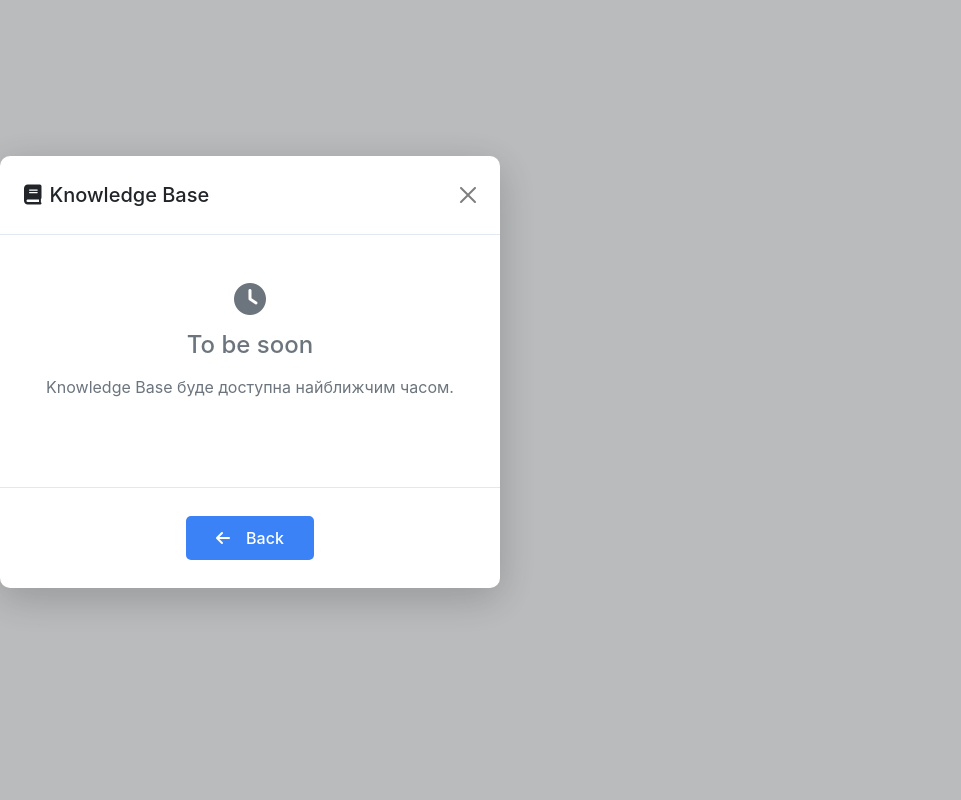
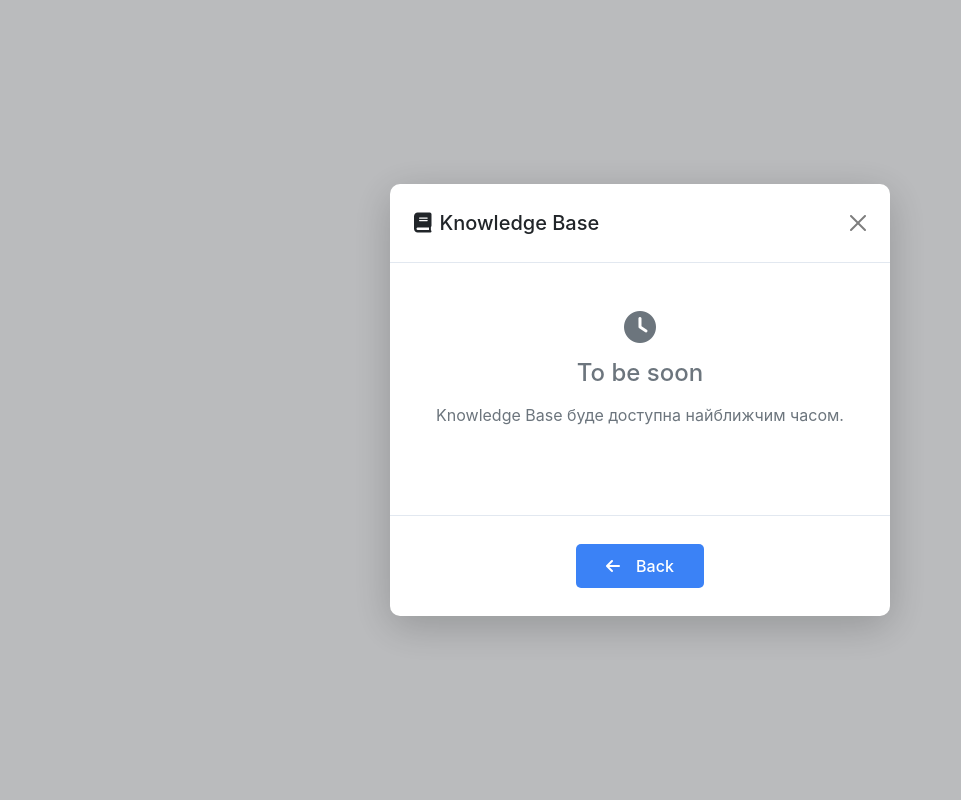
Before and after one commit to dvytvytskyi/propart-real-estate-hub, a Flask app: page /knowledge-base in a window 1280 px wide. Shown: the whole page, without its empty margins (0-961 px from the left). Run offline with Flask 3, Linux system fonts and the light colour scheme; the visitor is signed in with stand-in values (Sample User, id 1); parts of the project's set-up code (start-up, migrations or seed data) failed here and were passed over; some libraries are stand-ins or nearby versions.

Commit message:
Виправлено центрування модалки Knowledge Base

```diff
--- a/templates/knowledge_base.html
+++ b/templates/knowledge_base.html
@@ -6,8 +6,8 @@
 <div class="content-area">
     <div class="container-fluid">
         <!-- Модалка для Knowledge Base -->
-        <div class="modal fade show d-block" id="knowledgeBaseModal" tabindex="-1" aria-labelledby="knowledgeBaseModalLabel" role="dialog">
-            <div class="modal-dialog modal-dialog-centered">
+        <div class="modal fade show d-block" id="knowledgeBaseModal" tabindex="-1" aria-labelledby="knowledgeBaseModalLabel" role="dialog" style="display: flex !important; align-items: center; justify-content: center;">
+            <div class="modal-dialog modal-dialog-centered" style="margin: 0 auto;">
                 <div class="modal-content">
                     <div class="modal-header">
                         <h5 class="modal-title" id="knowledgeBaseModalLabel">
@@ -56,6 +56,11 @@ document.addEventListener('DOMContentLoaded', function() {
 </script>
 
 <style>
+.content-area {
+    position: relative;
+    min-height: 100vh;
+}
+
 .modal.show {
     display: block !important;
 }
@@ -77,21 +82,33 @@ document.addEventListener('DOMContentLoaded', function() {
     left: 0;
     width: 100%;
     height: 100%;
-    display: flex;
+    display: flex !important;
     align-items: center;
     justify-content: center;
+    margin: 0;
+    padding: 0;
 }
 
 .modal-dialog {
-    margin: 0;
+    margin: 0 auto;
     max-width: 500px;
     width: 90%;
+    position: relative;
+    transform: none !important;
+}
+
+.modal-dialog-centered {
+    display: flex;
+    align-items: center;
+    min-height: calc(100% - 1rem);
 }
 
 .modal-content {
     border-radius: 10px;
     box-shadow: 0 10px 40px rgba(0, 0, 0, 0.2);
     border: none;
+    position: relative;
+    margin: 0 auto;
 }
 
 .modal-body {
```
